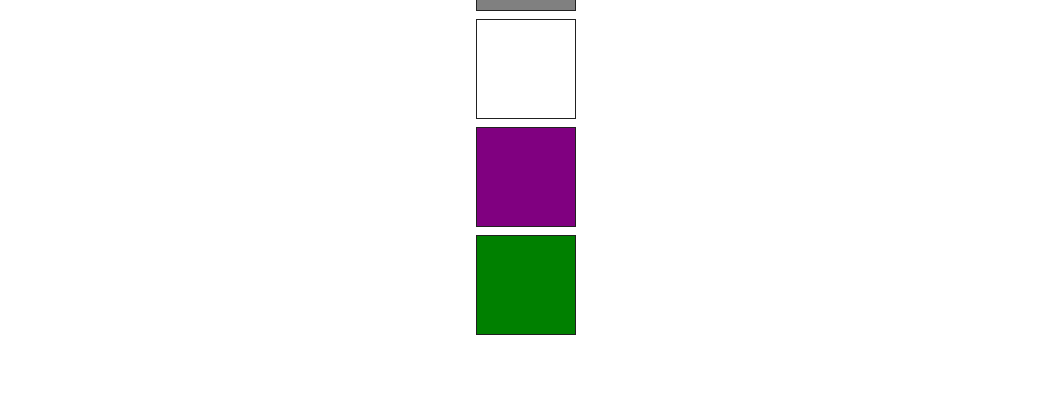
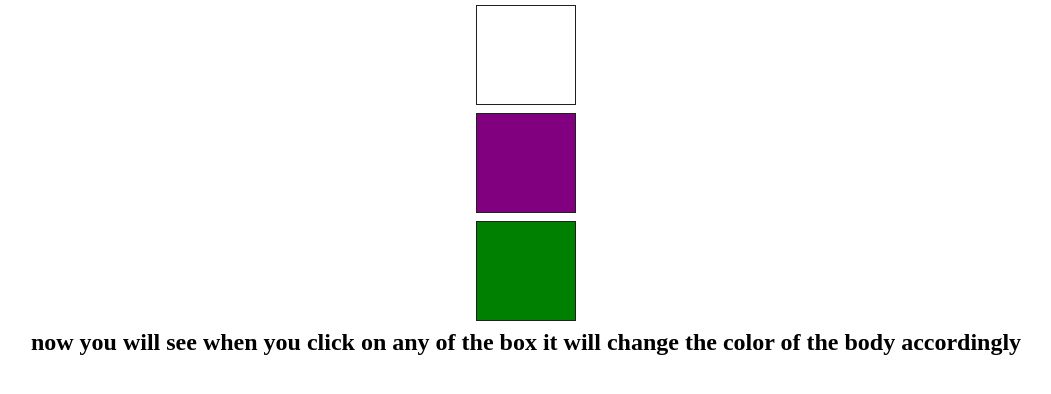
Before and after one commit to AbhishekBhanot5991/html-css-js, a plain HTML site: page sec-playground/index.html in a window 1280 px wide. Shown: the part 292-686 px from the top of the page, without its empty margins (114-1165 px from the left). Drawn offline with Linux system fonts and the light colour scheme.

Commit message:
initial commit

```diff
--- a/sec-playground/index.html
+++ b/sec-playground/index.html
@@ -12,7 +12,7 @@
     <span class="button" id="white"></span>
     <span class="button" id="purple"></span>
     <span class="button" id="green"></span>
-
+    <h2>now you will see when you click on any of the box it will change the color of the body accordingly</h2>
 </body>
 <script src="main.js"></script>
 </html>
```
